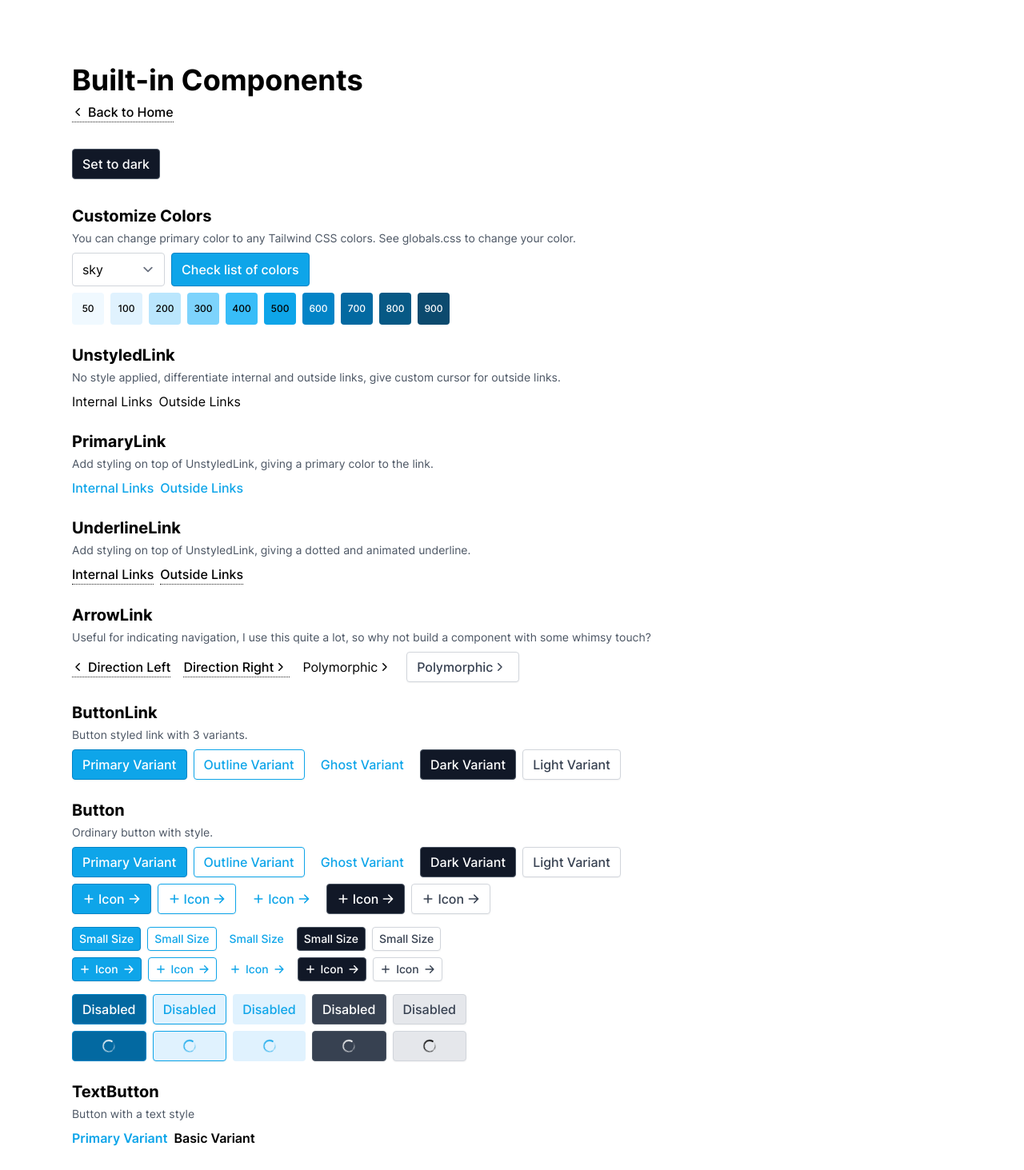
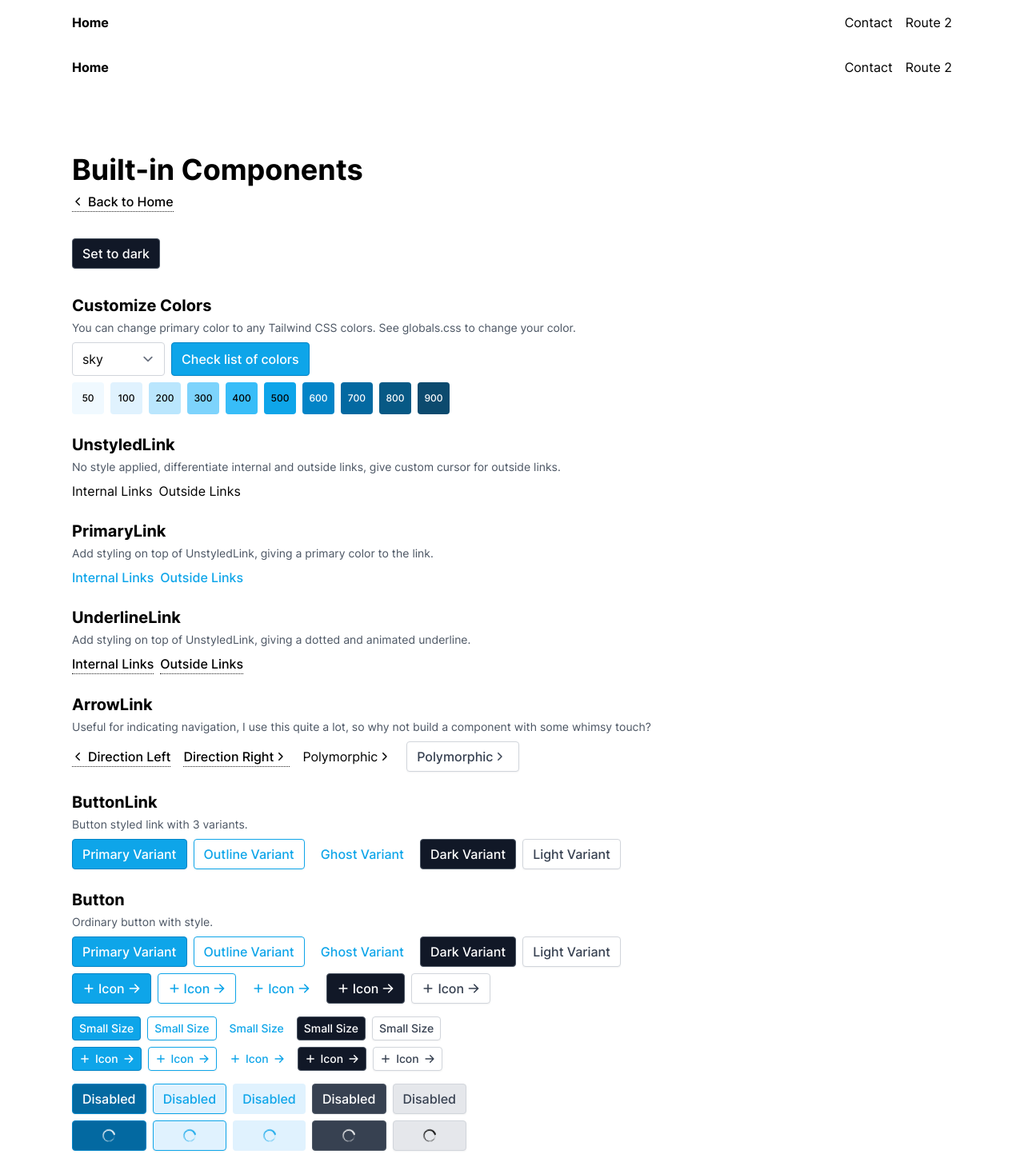
Before and after one commit to MattBusscher/ZipIT, a Next.js app: page /components in a window 1280 px wide. Shown: the top 1463 px of the page at 80% size. Built offline with nearby package versions, Linux system fonts and the light colour scheme.

Commit message:
feat(contact): added contact page and form

```diff
--- a/src/components/layout/Header.tsx
+++ b/src/components/layout/Header.tsx
@@ -3,7 +3,7 @@ import * as React from 'react';
 import UnstyledLink from '@/components/links/UnstyledLink';
 
 const links = [
-  { href: '/', label: 'Route 1' },
+  { href: '/contact', label: 'Contact' },
   { href: '/', label: 'Route 2' },
 ];
 
--- a/src/components/layout/Layout.tsx
+++ b/src/components/layout/Layout.tsx
@@ -1,6 +1,13 @@
 import * as React from 'react';
+
+import Header from '@/components/layout/Header';
 
 export default function Layout({ children }: { children: React.ReactNode }) {
   // Put Header or Footer Here
-  return <>{children}</>;
+  return (
+    <>
+      <Header />
+      {children}
+    </>
+  );
 }
--- a/src/pages/_app.tsx
+++ b/src/pages/_app.tsx
@@ -1,8 +1,9 @@
 import { AppProps } from 'next/app';
 
 import '@/styles/globals.css';
+
+import Layout from '@/components/layout/Layout';
 // !STARTERCONF This is for demo purposes, remove @/styles/colors.css import immediately
-import '@/styles/colors.css';
 
 /**
  * !STARTERCONF info
@@ -10,7 +11,13 @@ import '@/styles/colors.css';
  */
 
 function MyApp({ Component, pageProps }: AppProps) {
-  return <Component {...pageProps} />;
+  return (
+    <>
+      <Layout>
+        <Component {...pageProps} />
+      </Layout>
+    </>
+  );
 }
 
 export default MyApp;
--- a/src/pages/contact/index.jsx
+++ b/src/pages/contact/index.jsx
@@ -0,0 +1,17 @@
+export default function ContactPage() {
+  return (
+    <>
+      <h1 className='text-center'>Contact</h1>
+      <iframe
+        src='https://docs.google.com/forms/d/e/1FAIpQLScVIh6X3-sEITtIDX5mTNqQQrTI715JtR9PY5JABe4I6ojT_Q/viewform?embedded=true'
+        width='640'
+        height='3444'
+        frameborder='0'
+        marginheight='0'
+        marginwidth='0'
+      >
+        Loading…
+      </iframe>
+    </>
+  );
+}
--- a/src/pages/index.tsx
+++ b/src/pages/index.tsx
@@ -1,6 +1,5 @@
 import * as React from 'react';
 
-import Layout from '@/components/layout/Layout';
 import ArrowLink from '@/components/links/ArrowLink';
 import ButtonLink from '@/components/links/ButtonLink';
 import UnderlineLink from '@/components/links/UnderlineLink';
@@ -22,7 +21,7 @@ import Vercel from '~/svg/Vercel.svg';
 
 export default function HomePage() {
   return (
-    <Layout>
+    <>
       {/* <Seo templateTitle='Home' /> */}
       <Seo />
 
@@ -74,6 +73,6 @@ export default function HomePage() {
           </div>
         </section>
       </main>
-    </Layout>
+    </>
   );
 }
```
Also changed, not shown: 1 other file (tests, documents, lock files or other folders).
